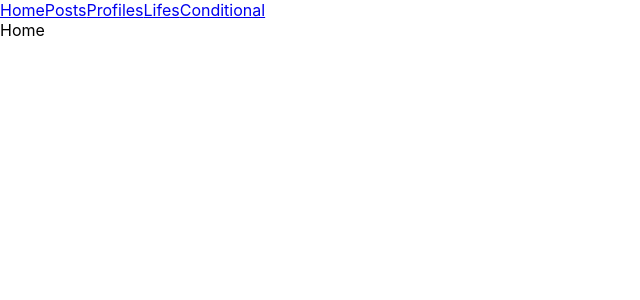
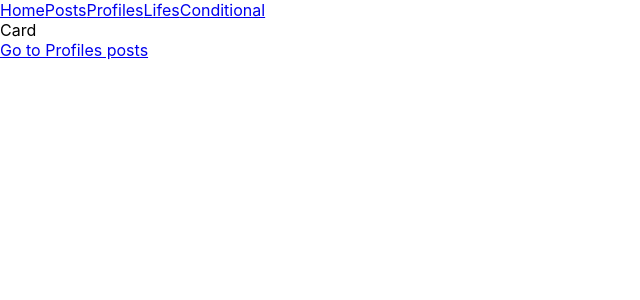
Before and after one commit to sandipkumarpal/The-Complete-react-fullstack-course, a React (Create React App) app in the folder routerlifecycle/: page /profiles in a window 1280 px wide. Before the commit this address led to /. Shown: the top 300 px of the page, without its empty margins (0-640 px from the left). Built offline with nearby package versions, Linux system fonts and the light colour scheme.

Commit message:
Adds high Order Component

```diff
--- a/routerlifecycle/src/components/Profiles.jsx
+++ b/routerlifecycle/src/components/Profiles.jsx
@@ -1,15 +1,19 @@
 import React from 'react';
-import {Link, Redirect } from 'react-router-dom';
+import {Link } from 'react-router-dom';
+
+import Card from '../hoc/Card';
+import Auth from '../hoc/Auth';
 
 function Profiles(props) {
     console.log(props);
     return (
-        <div>
-            <Link to={{
-                pathname: `${props.match.url}/posts`
-            }}>Go to Profiles posts</Link>
-            <Redirect to="/"/>
-        </div>
+        <Auth>
+            <Card>
+                <Link to={{
+                    pathname: `${props.match.url}/posts`
+                }}>Go to Profiles posts</Link>
+            </Card>
+        </Auth>
     )
 }
 
--- /dev/null
+++ b/routerlifecycle/src/hoc/Auth.jsx
@@ -0,0 +1,14 @@
+import React from 'react';
+
+function Auth(props) {
+    console.log(props);
+    const pass = 'password';
+
+    if(pass !== 'password') {
+        return <h3>Sorry not matchs!</h3>
+    } else {
+        return props.children;
+    }
+}
+
+export default Auth;
--- /dev/null
+++ b/routerlifecycle/src/hoc/Card.jsx
@@ -0,0 +1,13 @@
+import React from 'react';
+
+function Card(props) {
+    console.log(props);
+    return (
+        <div>
+            Card <br/>
+            {props.children}
+        </div>
+    )
+}
+
+export default Card;
```
